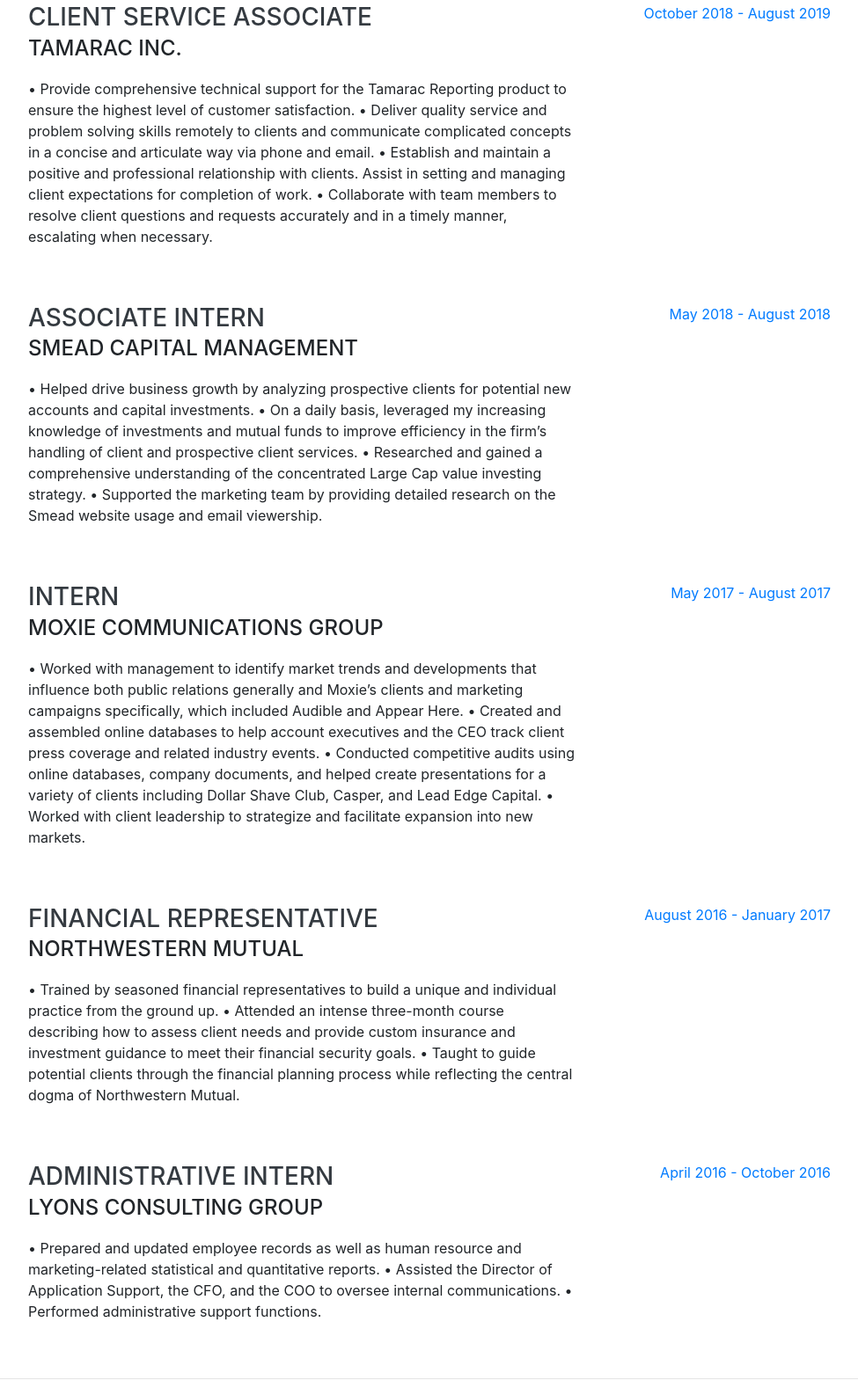
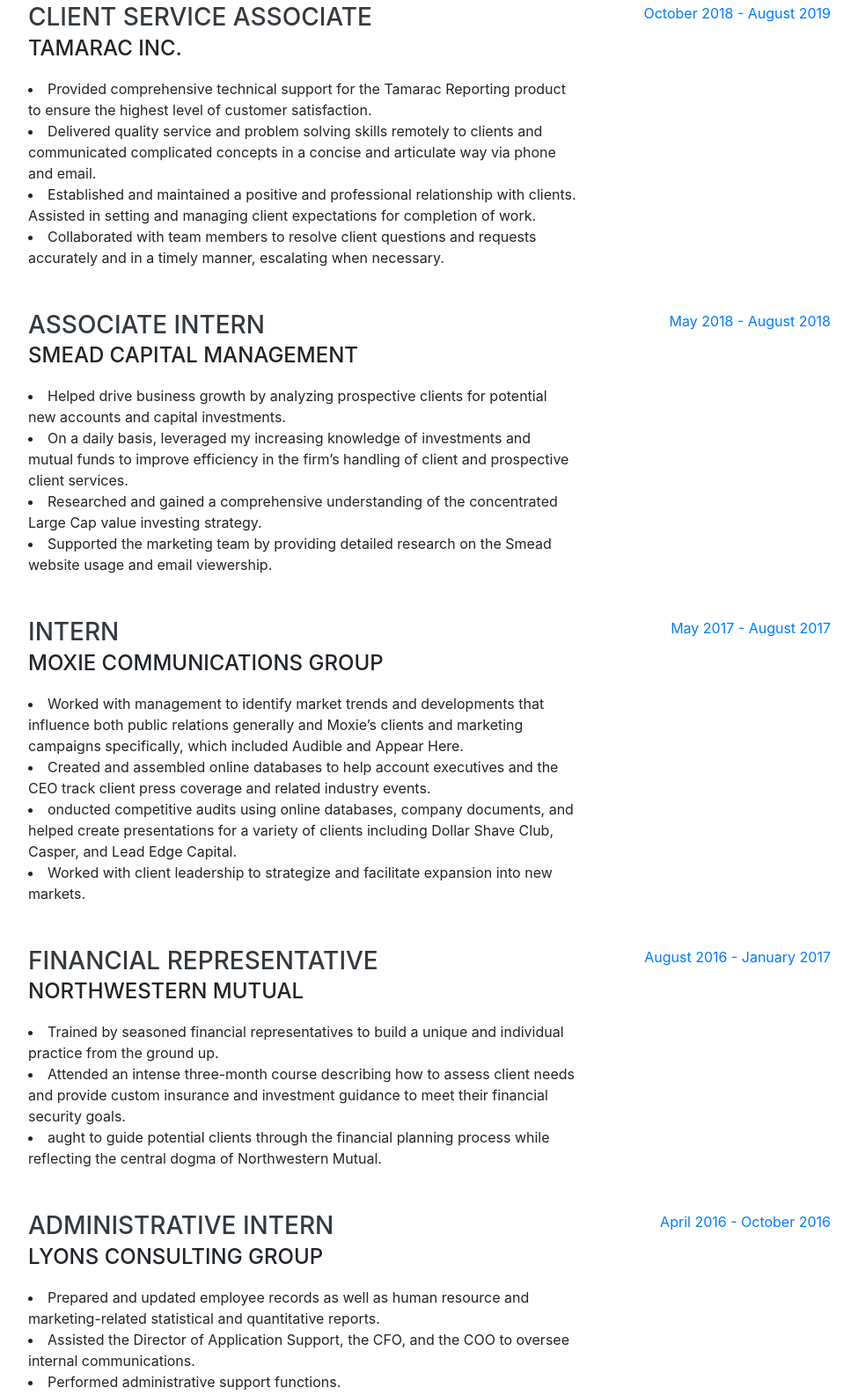
Before and after one commit to leahmunson/Portfolio, a website with bundled scripts: page index.html in a window 1280 px wide. Shown: the part 1190-2776 px from the top of the page at 88% size, without its empty margins (288-1263 px from the left). Built offline with nearby package versions, Linux system fonts and the light colour scheme; a web font is replaced by a local one.

Commit message:
fixing bullets on resume

```diff
--- a/index.html
+++ b/index.html
@@ -113,10 +113,11 @@
           <div class="resume-content">
             <h3 class="mb-0">Client Service Associate</h3>
             <div class="subheading mb-3">Tamarac Inc.</div>
-            <p>• Provide comprehensive technical support for the Tamarac Reporting product to ensure the highest level of customer satisfaction.
-                • Deliver quality service and problem solving skills remotely to clients and communicate complicated concepts in a concise and articulate way via phone and email.
-                • Establish and maintain a positive and professional relationship with clients. Assist in setting and managing client expectations for completion of work.
-                • Collaborate with team members to resolve client questions and requests accurately and in a timely manner, escalating when necessary.</p>
+            <o1>
+              <li>Provided comprehensive technical support for the Tamarac Reporting product to ensure the highest level of customer satisfaction.</li>
+              <li>Delivered quality service and problem solving skills remotely to clients and communicated complicated concepts in a concise and articulate way via phone and email.</li>
+              <li>Established and maintained a positive and professional relationship with clients. Assisted in setting and managing client expectations for completion of work.</li>
+              <li>Collaborated with team members to resolve client questions and requests accurately and in a timely manner, escalating when necessary.</li></ol>
           </div>
           <div class="resume-date text-md-right">
             <span class="text-primary">October 2018 - August 2019</span>
@@ -127,10 +128,10 @@
           <div class="resume-content">
             <h3 class="mb-0">Associate Intern</h3>
             <div class="subheading mb-3">Smead Capital Management</div>
-            <p>• Helped drive business growth by analyzing prospective clients for potential new accounts and capital investments.
-                • On a daily basis, leveraged my increasing knowledge of investments and mutual funds to improve efficiency in the firm’s handling of client and prospective client services.
-                • Researched and gained a comprehensive understanding of the concentrated Large Cap value investing strategy.
-                • Supported the marketing team by providing detailed research on the Smead website usage and email viewership.</p>
+            <li>Helped drive business growth by analyzing prospective clients for potential new accounts and capital investments.</li>
+            <li>On a daily basis, leveraged my increasing knowledge of investments and mutual funds to improve efficiency in the firm’s handling of client and prospective client services.</li>
+            <li>Researched and gained a comprehensive understanding of the concentrated Large Cap value investing strategy.</li>
+            <li>Supported the marketing team by providing detailed research on the Smead website usage and email viewership.</li>
           </div>
           <div class="resume-date text-md-right">
             <span class="text-primary">May 2018 - August 2018</span>
@@ -141,10 +142,10 @@
           <div class="resume-content">
             <h3 class="mb-0">Intern</h3>
             <div class="subheading mb-3">Moxie Communications Group</div>
-            <p>• Worked with management to identify market trends and developments that influence both public relations generally and Moxie’s clients and marketing campaigns specifically, which included Audible and Appear Here.
-                • Created and assembled online databases to help account executives and the CEO track client press coverage and related industry events.
-                • Conducted competitive audits using online databases, company documents, and helped create presentations for a variety of clients including Dollar Shave Club, Casper, and Lead Edge Capital.
-                • Worked with client leadership to strategize and facilitate expansion into new markets.</p>
+            <li>Worked with management to identify market trends and developments that influence both public relations generally and Moxie’s clients and marketing campaigns specifically, which included Audible and Appear Here.</li>
+            <li>Created and assembled online databases to help account executives and the CEO track client press coverage and related industry events.</li>
+            <li>onducted competitive audits using online databases, company documents, and helped create presentations for a variety of clients including Dollar Shave Club, Casper, and Lead Edge Capital.</li>
+            <li>Worked with client leadership to strategize and facilitate expansion into new markets.</li>
           </div>
           <div class="resume-date text-md-right">
             <span class="text-primary">May 2017 - August 2017</span>
@@ -156,9 +157,9 @@
             <div class="resume-content">
               <h3 class="mb-0">Financial Representative</h3>
               <div class="subheading mb-3">Northwestern Mutual</div>
-              <p>• Trained by seasoned financial representatives to build a unique and individual practice from the ground up.
-                  • Attended an intense three-month course describing how to assess client needs and provide custom insurance and investment guidance to meet their financial security goals.
-                  • Taught to guide potential clients through the financial planning process while reflecting the central dogma of Northwestern Mutual.</p>
+              <li>Trained by seasoned financial representatives to build a unique and individual practice from the ground up.</li>
+               <li>Attended an intense three-month course describing how to assess client needs and provide custom insurance and investment guidance to meet their financial security goals.</li>
+              <li>aught to guide potential clients through the financial planning process while reflecting the central dogma of Northwestern Mutual.</li>
             </div>
             <div class="resume-date text-md-right">
               <span class="text-primary">August 2016 - January 2017</span>
@@ -171,9 +172,9 @@
               <div class="resume-content">
                 <h3 class="mb-0">Administrative Intern</h3>
                 <div class="subheading mb-3">Lyons Consulting Group</div>
-                <p>• Prepared and updated employee records as well as human resource and marketing-related statistical and quantitative reports.
-                    • Assisted the Director of Application Support, the CFO, and the COO to oversee internal communications.
-                    • Performed administrative support functions.</p>
+                <li>Prepared and updated employee records as well as human resource and marketing-related statistical and quantitative reports.</li>
+                <li>Assisted the Director of Application Support, the CFO, and the COO to oversee internal communications.</li>
+                <li>Performed administrative support functions.</li>
               </div>
               <div class="resume-date text-md-right">
                 <span class="text-primary">April 2016 - October 2016</span>
```
